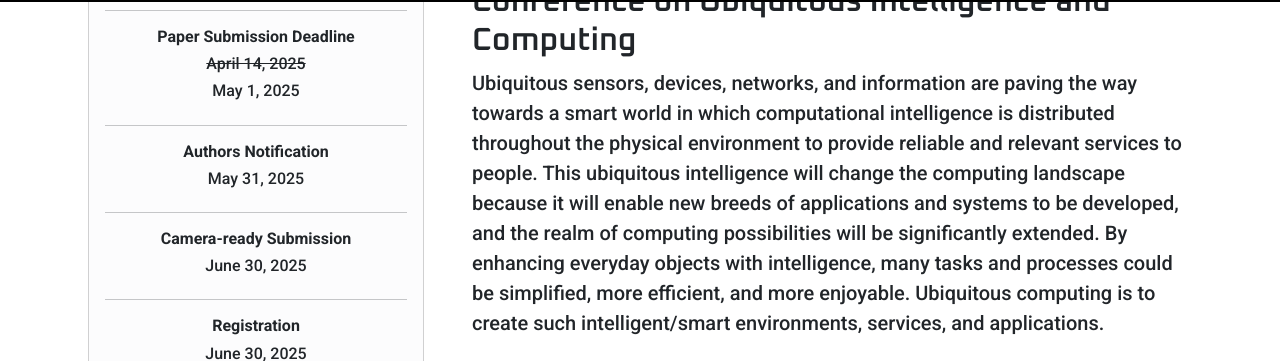
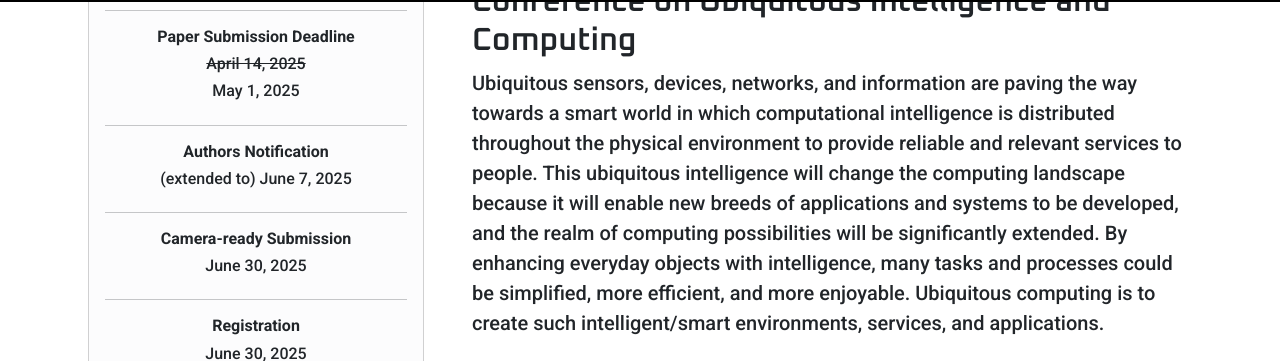
Before and after one commit to IEEE-SWC-2025/IEEE-SWC-2025.github.io, a Jekyll site: the page built from uic/index.html, in a window 1280 px wide and 900 px high, scrolled down 560 px. Shown: the part 91-452 px from the top of the window. Built offline with Jekyll 4.4.1, drawn with Linux system fonts in a browser that asks for light colours.

Commit message:
Update index.html

```diff
--- a/uic/index.html
+++ b/uic/index.html
@@ -52,7 +52,7 @@ title: IEEE UIC 2025
           <h6>{{site.data.swc_data.dates.paperSubmission}}</h6>
           <hr class="w-100" />
           <h5 class="fs-6 fw-bold text-center">Authors Notification</h5>
-          <h6 class="">May 31, 2025</h6>
+          <h6 class="">(extended to) June 7, 2025</h6>
           <hr class="w-100" />
           <h5 class="fs-6 fw-bold text-center">Camera-ready Submission</h5>
           <h6 class="">June 30, 2025</h6>
```
